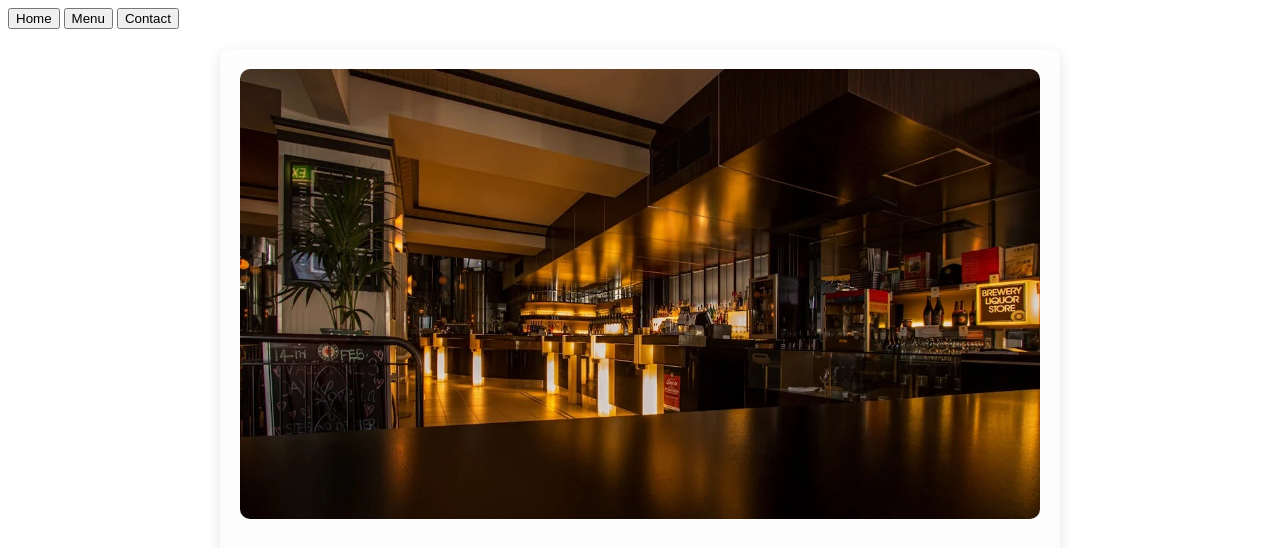
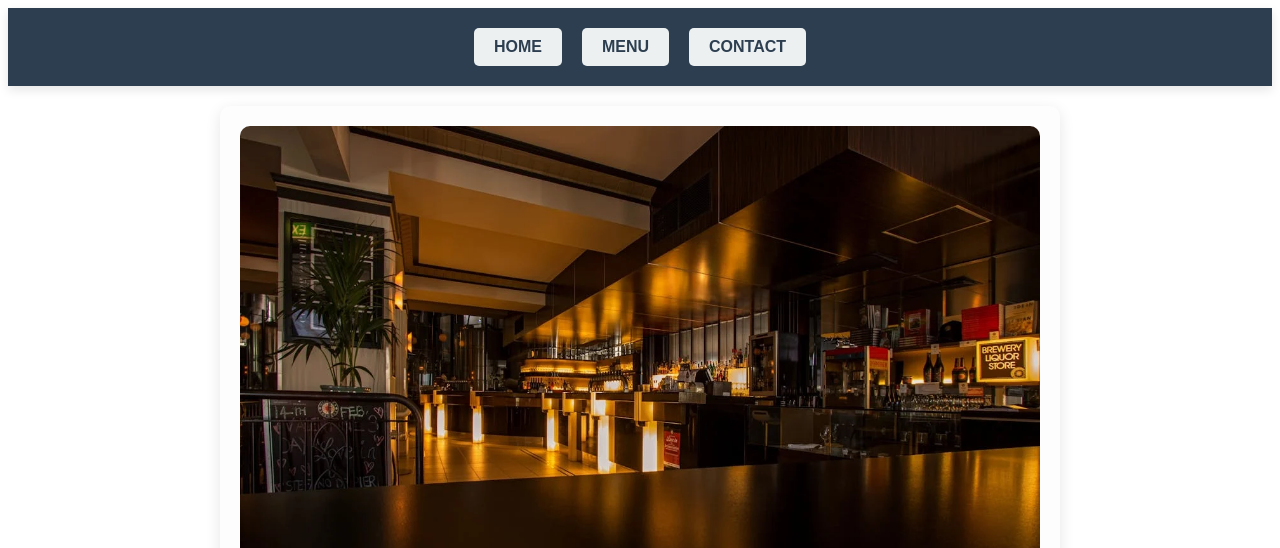
Before and after one commit to tagirkamaev/restaurant-page, a website built with webpack: page src/template.html in a window 1280 px wide. Shown: the top 548 px of the page. Built offline with nearby package versions, Linux system fonts and the light colour scheme.

Commit message:
Added CSS for nav bar

```diff
--- a/src/styles.css
+++ b/src/styles.css
@@ -86,3 +86,53 @@
 .menu-section:last-child {
     margin-bottom: 0;
 }
+
+
+/* general header styling */
+header {
+  background-color: #2c3e50;
+  padding: 20px 0;
+  box-shadow: 0px 4px 10px rgba(0, 0, 0, 0.1); /* slight shadow for depth */
+}
+
+/* nav bar */
+header nav {
+  display: flex;
+  justify-content: center; /* center buttons horizontally */
+  gap: 20px; /* space between buttons */
+}
+
+/* buttons styling */
+header nav button {
+  background-color: #ecf0f1; /* light background for contrast */
+  color: #2c3e50; /* navy text color */
+  font-size: 1em;
+  font-family: 'Arial', sans-serif;
+  padding: 10px 20px;
+  border: none;
+  border-radius: 5px;
+  cursor: pointer;
+  transition: all 0.3s ease; /* smooth transition effect */
+  font-weight: bold;
+  text-transform: uppercase;
+}
+
+header nav button:hover {
+  background-color: #3498db; /* light blue on hover */
+  color: white;
+  transform: scale(1.1); /* slight scaling on hover */
+}
+
+header nav button:active {
+  background-color: #2980b9; /* darker blue when clicked */
+  transform: scale(1); /* reset scale to normal */
+}
+
+/* mobile responsiveness */
+@media (max-width: 768px) {
+  header nav {
+      flex-direction: column; /* stack buttons vertically */
+      align-items: center;
+      gap: 15px; /* adjust spacing */
+  }
+}
```
